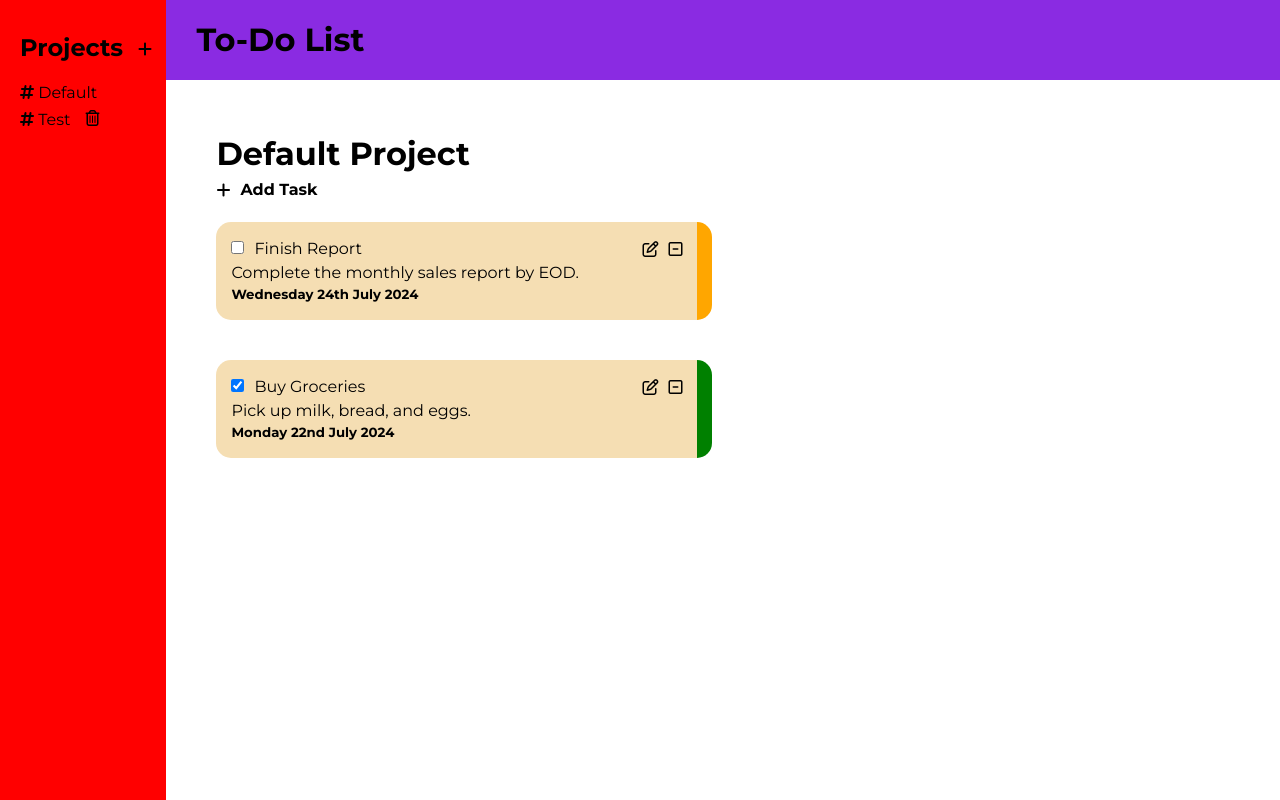
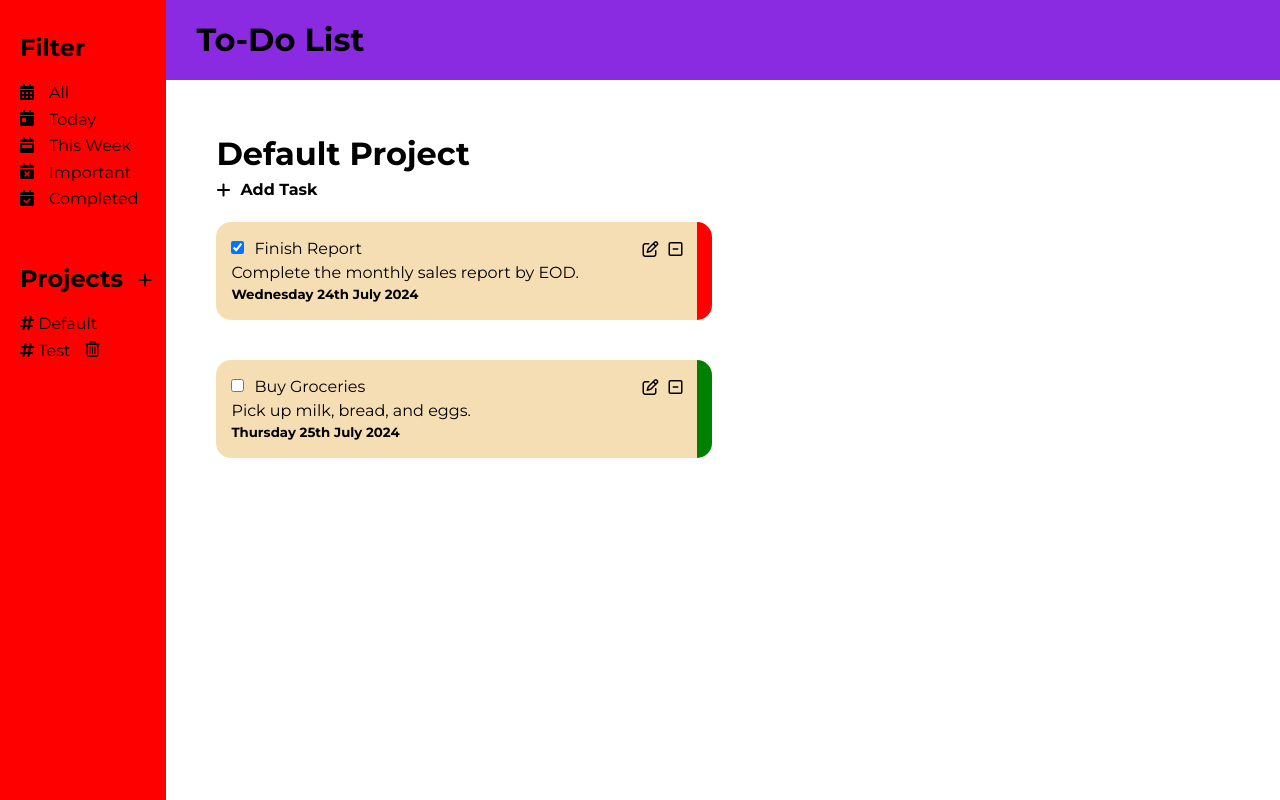
Before and after one commit to Ali-H7/todo-list, a website built with webpack: page src/index.html in a window 1280 px wide. Built offline with nearby package versions, Linux system fonts and the light colour scheme.

Commit message:
Add task filtering

```diff
--- /dev/null
+++ b/src/filter.js
@@ -0,0 +1,95 @@
+import { isToday, isThisWeek } from "date-fns";
+import { currentFilterID } from ".";
+import createTaskElement from "./task-element";
+import { projectList } from ".";
+import { currentProjectID } from ".";
+export default class filter {
+    static filters = [];
+    constructor(filterName) {
+        this.filterName = filterName;
+    };
+
+    addFilter(filterlist) {
+        filterlist.push(this.filterName);
+    };
+
+    static createFilterElements(filterlist){
+        filterlist.forEach((filter, i) => {
+            const filterListElement = document.querySelector(".filter");
+            const filterLi = document.createElement("li");
+            const filterIcon = document.createElement("i");
+            const filterElement = document.createElement("div");
+
+            filterIcon.classList.add("fa-solid")
+
+            switch(filter) {
+                case "All":
+                  filterIcon.classList.add("fa-calendar-days");
+                  break;
+                case "Today":
+                  filterIcon.classList.add("fa-calendar-day");
+                  break;
+                case "This Week":
+                  filterIcon.classList.add("fa-calendar-week");
+                  break;
+                case "Important":
+                  filterIcon.classList.add("fa-calendar-xmark");
+                  break;
+                case "Completed":
+                  filterIcon.classList.add("fa-calendar-check");
+                  break;
+              }
+
+            filterElement.textContent = filter;
+
+            filterLi.addEventListener ("click", ()=> {
+                const tasksElement = document.querySelector("#tasks")
+                tasksElement.textContent = "";
+                currentFilterID = i;
+                createTaskElement(projectList[currentProjectID].tasks);
+            })
+            filterListElement.appendChild(filterLi);
+            filterLi.appendChild(filterIcon)
+            filterLi.appendChild(filterElement)
+          });
+    }
+
+    static display () {
+        const allFilter = new filter("All");
+        allFilter.addFilter(filter.filters);
+        const todayFilter = new filter("Today");
+        todayFilter.addFilter(filter.filters);
+        const weeklyFilter = new filter("This Week");
+        weeklyFilter.addFilter(filter.filters);
+        const importantFilter = new filter("Important");
+        importantFilter.addFilter(filter.filters);
+        const completedFilter = new filter("Completed");
+        completedFilter.addFilter(filter.filters);
+        filter.createFilterElements(filter.filters);
+    }
+
+    static filterList (taskstoFilter, filterID) {
+        let filteredList;
+        if (filterID == 1){
+            filteredList = taskstoFilter.filter(filteredTask => {
+                return isToday(filteredTask.date)
+            })
+        } else if (filterID == 2) {
+            filteredList = taskstoFilter.filter(filteredTask => {
+                return isThisWeek(filteredTask.date);
+            })
+        } else if (filterID == 3) {
+            filteredList = taskstoFilter.filter(filteredTask => {
+                return filteredTask.priority === "high";
+            })
+        } else if (filterID == 4) {
+            filteredList = taskstoFilter.filter(filteredTask => {
+                return filteredTask.checklist === true;
+            })
+        } else if (filterID == 0) {
+            filteredList = taskstoFilter;
+        }
+        return filteredList;
+    }
+
+};
--- a/src/index.html
+++ b/src/index.html
@@ -9,14 +9,19 @@
 <body>
     <div class="container">
         <aside>
-            <!-- <div>
-                <h2>Tasks</h2>
-                <ul class="tasks">
-                    <li><i class="fa-solid fa-inbox"></i> Inbox</li>
+            <div>
+                <h2>Filter</h2>
+                <ul class="filter">
+                    <!-- <li>
+                        <i class="fa-solid fa-calendar-days"></i>
+                        <div>All</div>
+                    </li>
                     <li>Today</li>
-                    <li>Upcoming</li>
+                    <li>This Week</li>
+                    <li>Important</li>
+                    <li>Completed</li> -->
                 </ul>
-            </div> -->
+            </div>
             <div id="projects">
                 <div class="project-plus-icon">
                     <h2>Projects</h2>
--- a/src/index.js
+++ b/src/index.js
@@ -5,9 +5,12 @@ import createProjectElement from "./project-element.js";
 import createTaskElement from "./task-element";
 import GetUserInputForProject from './project-input.js';
 import GetUserInputForTask from './task-input.js';
+import filter from './filter.js';
 
+filter.display();
 export let currentProjectID = 0;
 export const projectList = [];
+export let currentFilterID = 0;
 const tasksElements = document.querySelector("#tasks");
 
 const defaultProject = new project("Default");
@@ -15,13 +18,13 @@ defaultProject.addProjectToList(projectList);
 const testProject = new project("Test");
 testProject.addProjectToList(projectList);
 
-const task1 = new task("Finish Report", "Complete the monthly sales report by EOD.", "2024-07-24", "medium", false);
+const task1 = new task("Finish Report", "Complete the monthly sales report by EOD.", "2024-07-24", "high", true);
 task1.addTaskToProject(projectList, 0);
-const task2 = new task("Buy Groceries", "Pick up milk, bread, and eggs.", "2024-07-22", "low", true);
+const task2 = new task("Buy Groceries", "Pick up milk, bread, and eggs.", "2024-07-25", "low", false);
 task2.addTaskToProject(projectList, 0);
-const task3 = new task("Water the Plants", "Need to give the plants a good soak.", "2024-07-24", "high", false);
+const task3 = new task("Water the Plants", "Need to give the plants a good soak.", "2024-07-26", "medium", false);
 task3.addTaskToProject(projectList, 1);
-const task4 = new task("Take Medication", "Take daily dose of medication at 8:00 AM.", "2024-07-24", "high", true);
+const task4 = new task("Take Medication", "Take daily dose of medication at 8:00 AM.", "2024-07-27", "high", true);
 task4.addTaskToProject(projectList, 1);
 
 createProjectElement(projectList);
--- a/src/project-element.js
+++ b/src/project-element.js
@@ -8,7 +8,6 @@ export default function createProjectElement(projectList) {
     const tasksElements = document.querySelector("#tasks");
     const nameElement = document.querySelector("#project-name");
     projectList.forEach((project, i) => {
-    console.log(project);
     if (project.displayed) {
         return;
     } else {
@@ -45,13 +44,11 @@ export default function createProjectElement(projectList) {
             tasksElements.innerHTML = "";
             li.remove();
             const currentIndex = projectList.findIndex(item => item.projectName === name);
-            console.log(currentIndex);
             projectList.splice(currentIndex, 1);
             currentProjectID = 0;
             nameElement.innerHTML = projectList[0].projectName + " " + "Project";
             createProjectElement(projectList);
             createTaskElement(projectList[currentProjectID].tasks);
-            console.log(projectList);
         })
     }
 });
--- a/src/project-input.js
+++ b/src/project-input.js
@@ -4,7 +4,6 @@ export default function GetUserInputForProject() {
 
     // check if another project with the same name exist
     let checkName = projectList.findIndex(item => item.projectName === ProjectName);
-    console.log(checkName);
     if (checkName == "-1") {
         return ProjectName;
     } else {
--- a/src/task-element.js
+++ b/src/task-element.js
@@ -1,12 +1,15 @@
 import { currentProjectID } from ".";
 import { projectList } from ".";
 import { format } from "date-fns";
+import filter from "./filter";
+import { currentFilterID } from ".";
+import { isToday, isThisWeek } from "date-fns";
 
 export default function createTaskElement (projectTasks) {
     const tasksElements = document.querySelector("#tasks");
     const editDialog = document.querySelector(".edit-dialog")
-
-    projectTasks.forEach((task) => {
+    const filteredTasks = filter.filterList(projectTasks, currentFilterID);
+    filteredTasks.forEach((task, i) => {
         task.displayed = true;
         const formattedDate = format(new Date(task.date), "iiii do MMMM u");
         const taskDiv = document.createElement("div");
@@ -41,6 +44,8 @@ export default function createTaskElement (projectTasks) {
         deleteIcon.classList.add("fa-square-minus");
         // taskDiv.classList.add("task");
         checkBox.setAttribute("type", "checkbox");
+        label.setAttribute("for", `checkbox${i}`);
+        checkBox.setAttribute("id", `checkbox${i}`);
         if (task.checklist){
             checkBox.checked = true;
         } else {
@@ -69,7 +74,6 @@ export default function createTaskElement (projectTasks) {
             }
             tasksElements.textContent = "";
             createTaskElement(projectList[currentProjectID].tasks);
-            console.log(task.checklist);
         })
 
         deleteIcon.addEventListener("click", ()=> {
@@ -77,7 +81,6 @@ export default function createTaskElement (projectTasks) {
             const currentIndex = projectTasks.findIndex(item => item.taskName === task.taskName);
             projectTasks.splice(currentIndex, 1);
             createTaskElement(projectList[currentProjectID].tasks);
-            console.log(projectTasks);
         })
 
         editIcon.addEventListener("click",()=> {
@@ -122,12 +125,10 @@ export default function createTaskElement (projectTasks) {
                 const newDate = taskInputDate.value
                 const newPriority = document.querySelector('input[name="edit-priority"]:checked').value;
                 const newChecklist = taskInputcheckBox.checked;
-                console.log(taskInputcheckBox);
                 task.editTask (newName, newDescription, newDate, newPriority, newChecklist)
                 tasksElements.innerHTML = "";
                 createTaskElement(projectList[currentProjectID].tasks);
                 editDialog.close();
-                console.log(taskInputcheckBox.value);
             })
         })
         }
```
